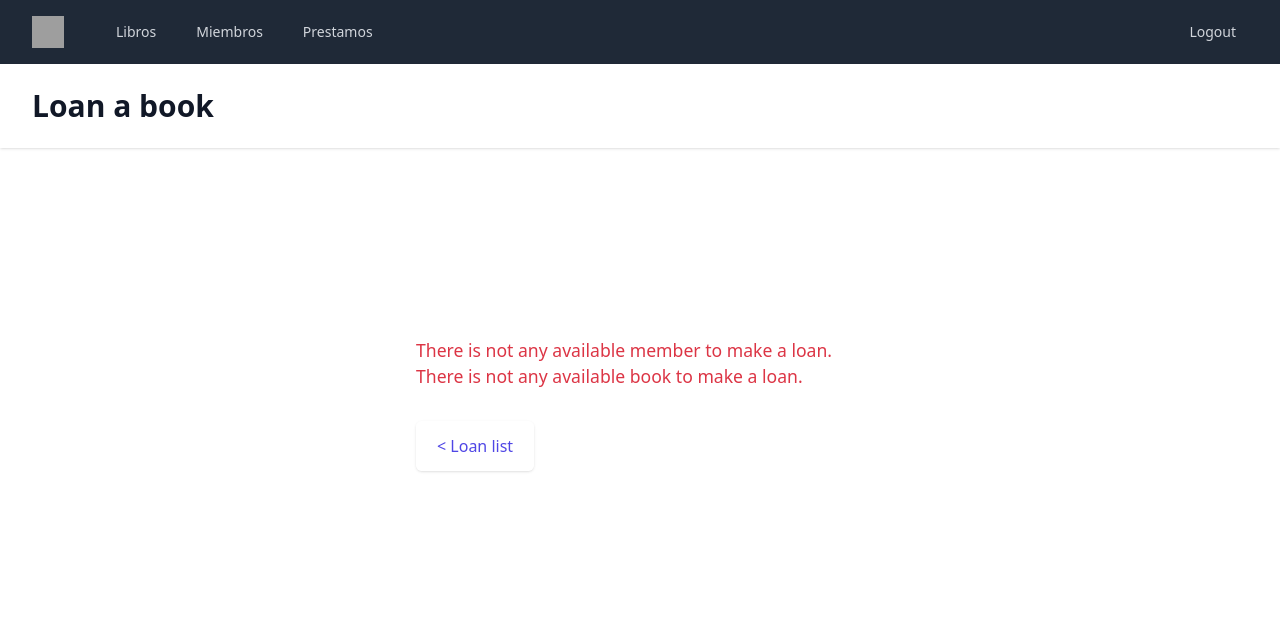
After one commit to ElDwarf/Biblioteca-manager-demo, a Django app: page /members/loan-a-book/ in a window 1280 px wide. The commit adds this page. Shown: the top 627 px of the page. Run offline with Django 4.2, Linux system fonts and the light colour scheme; the visitor is signed in with stand-in values (Sample User, id 1); data that the repository does not hold is empty; some libraries are stand-ins or nearby versions; grey boxes are pictures that could not be loaded.

Commit message:
BMA-14 Add Book a loan feature, front and backend

```diff
--- a/src/Biblioteca/Biblioteca/settings.py
+++ b/src/Biblioteca/Biblioteca/settings.py
@@ -25,7 +25,7 @@ SECRET_KEY = 'django-insecure-ccw%*jgf95)zhr7c4gk%7%f*+7p$@2zg+!)74$akgy7(%owvhs
 # SECURITY WARNING: don't run with debug turned on in production!
 DEBUG = True
 
-ALLOWED_HOSTS = []
+ALLOWED_HOSTS = ['localhost']
 
 LOGIN_REDIRECT_URL = '/books'
 LOGOUT_REDIRECT_URL = '/books'
@@ -123,6 +123,10 @@ USE_TZ = True
 
 STATIC_URL = 'static/'
 
+STATICFILES_DIRS = [  BASE_DIR / "static", ]
+
+#STATIC_ROOT = BASE_DIR / "static-root"
+
 # Default primary key field type
 # https://docs.djangoproject.com/en/4.0/ref/settings/#default-auto-field
 
--- a/src/Biblioteca/members/forms.py
+++ b/src/Biblioteca/members/forms.py
@@ -1,6 +1,8 @@
 from django.forms import ModelForm
-
-from .models import Loan
+from django import forms
+from .models import Loan, Member, Book, User
+from datetime import datetime, timezone, timedelta
+from django.core.exceptions import ValidationError
 
 
 class LoanForm(ModelForm):
@@ -10,3 +12,110 @@ class LoanForm(ModelForm):
 
     class Meta:
         fields = ['member', 'book', 'user', 'due_date']
+
+
+class LoanABookForm( forms.Form ):
+    member = forms.IntegerField()
+    book = forms.IntegerField()
+    due_date = forms.DateTimeField()
+    utc_offset_minutes = forms.IntegerField()
+
+
+    def get_form_options( self ):
+
+        form_options = {}
+        form_options['dict'] = {'member': {}, 'book': {} }
+        form_options['list'] = {'member': [], 'book': [] }
+
+        members = Member.objects.filter(status='A')
+        for member in members:
+            form_options['list']['member'].append( { 'id' : member.id, 'value' : member.name } )
+            form_options['dict']['member'][member.id] = { 'id' : member.id , 'value' : member.name }
+
+        books = Book.objects.filter(status='A')
+        for book in books:
+            form_options['list']['book'].append( { 'id' : book.id, 'value' : book.name } )
+            form_options['dict']['book'][book.id] = { 'id' : book.id , 'value' : book.name }
+
+        return form_options
+
+
+
+    def clean(self):
+        cleaned_data = super().clean()
+
+        utc_offset_minutes = cleaned_data.get('utc_offset_minutes')
+
+        due_date = cleaned_data.get('due_date')
+        due_date = due_date + timedelta(minutes = utc_offset_minutes)
+
+        now = datetime.now(timezone.utc)
+
+        if due_date <= now:
+            message = 'Due time must be after current time'
+            self.add_error('due_date', message)
+
+        if due_date == '':
+            message = 'Due time was not informated'
+            self.add_error('due_date', message)
+
+        return due_date
+
+
+    def clean_book(self):
+        data = self.cleaned_data["book"]
+
+        try:
+            book = Book.objects.get(pk = data)
+        except Book.DoesNotExist:
+            raise ValidationError('Book identification is not valid')
+
+        if book.status != 'A':
+            raise ValidationError('Book is not available')
+
+        if data == '':
+            raise ValidationError('Book identification was not provided')
+
+        return data
+
+    def clean_member(self):
+
+        data = self.cleaned_data["member"]
+
+        if data == "":
+            raise ValidationError('Member identfication was not provided')
+
+        try:
+            member = Member.objects.get(pk = data)
+        except Member.DoesNotExist:
+            raise ValidationError('Member identification is not valid')
+
+        if member.status != 'A':
+            raise ValidationError('Member has no "Activo" status')
+
+        return data
+
+
+    def save(self, commit=True, authorized_user = None):
+
+        field_values = {}
+        for field in self:
+            if field.value():
+                field_values[field.html_name] = field.value()
+
+        book_object = Book.objects.get( id=field_values['book'] )
+        book_object.status = 'P'
+
+        loan_object = Loan(
+                status = 'P',
+                user = authorized_user,
+                member = Member.objects.get(id=field_values['member']),
+                book = book_object,
+                due_date= field_values['due_date'],
+        )
+
+        if commit:
+            loan_object.save()
+            book_object.save()
+
+        return loan_object
--- /dev/null
+++ b/src/Biblioteca/members/templates/loan_a_book.html
@@ -0,0 +1,126 @@
+{% extends 'base.html'%}
+
+{% block title  %} Loan a book {% endblock%}
+
+{% block body  %}
+
+
+<div class="min-h-full flex items-center justify-center py-12 px-4 sm:px-6 lg:px-8">
+  <div class="max-w-md w-full space-y-8">
+
+
+    <h2  class=" title-validation-{{ form_validation_message.title.type }}">
+          {{ form_validation_message.title.text }}
+    </h2>
+    <h2  class=" title-validation-{{ form_validation_message.secondary_title.type }}">
+      {{ form_validation_message.secondary_title.text }}
+    </h2>
+
+    {% if form_options.member and  form_options.book %}
+
+      <form class="mt-8 space-y-6" action="{% url 'loan_a_book' %}" method="POST">
+        {% csrf_token %}
+
+        <!--
+        <input type="hidden" name="next" value="{{ next }}" />
+        <input type="hidden" name="remember" value="true">
+        -->
+
+        <input id="utc_offset_minutes" type="hidden" name="utc_offset_minutes" value="">
+
+        <div class="rounded-md shadow-sm pb-4">
+
+          <div class="py-3">
+            <label for="id_member" class="sr-only">member</label>
+
+            <select name="member" id="id_member"  required class="rounded-none relative block w-full px-3 py-2 border border-gray-300 placeholder-gray-500 text-gray-900 rounded-b-md focus:outline-none focus:ring-indigo-500 focus:border-indigo-500 focus:z-10 sm:text-sm">
+              <option value="{{ form_values.member.id }}" selected="">{{ form_values.member.value }}</option>
+              {% for member in form_options.member %}
+                {% if member.id != form_values.member.id %}
+                  <option value="{{ member.id }}">{{ member.value }}</option>
+                {% endif %}
+              {% endfor %}
+            </select>
+
+            <ul class="list-none">
+              {% for message in form_validation_message.member %}
+                <li class="field-validation-danger">{{ message }}</li>
+              {% endfor %}
+            </ul>
+          </div>
+
+          <div class="py-3">
+            <label for="id_book" class="sr-only">book</label>
+
+            <select name="book" id="id_book"  required class="rounded-none relative block w-full px-3 py-2 border border-gray-300 placeholder-gray-500 text-gray-900 rounded-b-md focus:outline-none focus:ring-indigo-500 focus:border-indigo-500 focus:z-10 sm:text-sm">
+              <option value="{{ form_values.book.id }}" selected="">{{ form_values.book.value }}</option>
+              {% for book in form_options.book %}
+                {% if book.id != form_values.book.id %}
+                  <option value="{{ book.id }}">{{ book.value }}</option>
+                {% endif %}
+              {% endfor %}
+            </select>
+
+            <ul class="list-none">
+              {% for message in form_validation_message.book %}
+              <li class="field-validation-danger">{{ message }}</li>
+              {% endfor %}
+            </ul>
+          </div>
+
+          <div>
+            <label for="id_due_date" class="sr-only">due_date</label>
+            <input id="id_due_date" name="due_date" value="{{form_values.due_date.value}}" type="datetime-local" autocomplete="text" min="" max="" required class="appearance-none rounded-none relative block w-full px-3 py-2 border border-gray-300 placeholder-gray-500 text-gray-900 rounded-b-md focus:outline-none focus:ring-indigo-500 focus:border-indigo-500 focus:z-10 sm:text-sm" placeholder="Loan due date">
+            <ul class="list-none">
+              {% for message in form_validation_message.due_date %}
+              <li class="field-validation-danger">{{ message }}</li>
+              {% endfor %}
+            </ul>
+          </div>
+
+        </div>
+
+        <div>
+          <button type="submit" class="group relative w-full flex justify-center py-2 px-4 border border-transparent text-sm font-medium rounded-md text-white bg-indigo-600 hover:bg-indigo-700 focus:outline-none focus:ring-2 focus:ring-offset-2 focus:ring-indigo-500">
+            <span class="absolute left-0 inset-y-0 flex items-center pl-3"> </span> Register loan
+          </button>
+        </div>
+      </form>
+
+      <script type="text/javascript">
+        const now = new Date();
+
+        const utcOffsetMinutes = now.getTimezoneOffset();
+        document.getElementById('utc_offset_minutes').value = utcOffsetMinutes;
+
+        //datetime-local input format: 2022-01-20T13:14
+        const nowMonth =  String( parseInt( now.getMonth()) + 1 ).padStart(2, '0')
+        const minimunDueDateTime =
+                now.getFullYear() + '-' +
+                nowMonth + '-' +
+                now.getDate() + 'T' +
+                now.getHours() + ':' +
+                now.getMinutes();
+        console.log( minimunDueDateTime )
+        document.getElementById('id_due_date').setAttribute('min', minimunDueDateTime);
+
+      </script>
+
+    {% endif %}
+
+
+    <div class=" inline-flex rounded-md shadow mt-8 space-y-6">
+      <a href="/members/loans" class="inline-flex items-center justify-center px-5 py-3 border border-transparent text-base font-medium rounded-md text-indigo-600 bg-white hover:bg-indigo-50">
+          < Loan list
+      </a>
+     </div>
+
+
+
+  </div>
+</div>
+
+
+
+
+{% endblock%}
--- a/src/Biblioteca/members/urls.py
+++ b/src/Biblioteca/members/urls.py
@@ -2,6 +2,8 @@ from django.contrib.auth.decorators import login_required
 from django.urls import path
 
 from .views import MemberListView, MemeberView, LoanListView, LoanView
+
+from . import views
 
 
 urlpatterns = [
@@ -10,4 +12,6 @@ urlpatterns = [
          login_required(MemeberView.as_view()), name='member-detail'),
     path('loans', login_required(LoanListView.as_view()), name='loan-list'),
     path('loans/<int:pk>/', login_required(LoanView.as_view()), name='loan-list'),
+
+    path('loan-a-book/', views.LoanViews.loan_a_book, name='loan_a_book'),
 ]
--- a/src/Biblioteca/members/views.py
+++ b/src/Biblioteca/members/views.py
@@ -2,10 +2,10 @@
 from django.shortcuts import render
 from django.views.generic import ListView
 from django.views.generic.detail import DetailView
-
-from .forms import LoanForm
+from django.http import HttpResponse, HttpRequest
 from .models import Member, Loan
-
+from .forms import LoanABookForm
+from django.contrib.auth.decorators import login_required
 
 
 class MemberListView(ListView):
@@ -22,3 +22,66 @@ class LoanListView(ListView):
 
 class LoanView(DetailView):
     model = Loan
+
+
+class LoanViews():
+
+    @login_required
+    #@permission_required('loan.add')
+    #@permission_required('book.update')
+    def loan_a_book( request ):
+
+        form_validation_message = {}
+        form_values = {}
+
+        if request.method == 'POST':
+            form = LoanABookForm(request.POST)
+            if form.is_valid():
+                form_validation_message['title'] = {'type': 'success', 'text': 'Loan successfully registered'}
+                form.save( authorized_user=request.user  )
+                form = LoanABookForm()
+            else:
+                form_validation_message['title'] = {'type': 'danger', 'text': 'Please correct this errors'}
+
+        elif request.method == 'GET':
+            form_validation_message['title'] = {'type': 'empty', 'text': ''}
+            form_validation_message['secondary-title'] = {'type': 'empty', 'text': ''}
+            form = LoanABookForm()
+
+        form_options = form.get_form_options()
+        validation_message = ''
+        if not form_options['dict']['member']:
+            validation_message = ' There is not any available member to make a loan.'
+        if not form_options['dict']['book']:
+            validation_message += ' There is not any available book to make a loan.'
+        form_validation_message['secondary_title'] = {'type': 'danger', 'text': validation_message}
+
+
+        if form_options['dict']['book'] and form_options['dict']['member']:
+            for field in form:
+
+                error_messages = []
+                for message in field.errors:
+                    error_messages.append(message )
+                if not error_messages:
+                    error_messages = ['']
+                form_validation_message[field.html_name] = error_messages
+
+                field_value = field.value()
+                if field_value:
+                    if field.html_name in form_options['dict']:
+                        form_values[field.html_name] = form_options['dict'][field.html_name][int(field_value)]
+                    else:
+                        form_values[field.html_name] = {'id': 0, 'value': field_value }
+                else:
+                    if field.html_name in form_options['dict']:
+                        first_index = next(iter(form_options['dict'][field.html_name]))
+                        form_values[field.html_name] = form_options['dict'][field.html_name][first_index]
+                    else:
+                        form_values[field.html_name] = {'id': 0, 'value': '' }
+
+        return render( request, 'loan_a_book.html',
+                {'form_validation_message': form_validation_message,
+                 'form_values':form_values,
+                 'form_options':form_options['list']}
+        )
--- /dev/null
+++ b/src/Biblioteca/static/css/styles.css
@@ -0,0 +1,25 @@
+:root {
+    --danger: #DC3545;
+    --warning: #FFC108;
+    --success: #198754;
+  }
+
+
+  .field-validation-danger {
+    color: var(--danger);
+    font-size: 0.875rem;
+  }
+
+  .title-validation-danger {
+    color: var(--danger);
+    font-size: 1.1rem;
+  }
+
+  .title-validation-success {
+    color: var(--success);
+    font-size: 1.1rem;
+  }
+
+  select {
+    background-color: white;
+  }
--- a/src/Biblioteca/templates/base.html
+++ b/src/Biblioteca/templates/base.html
@@ -4,6 +4,7 @@
   <meta charset="UTF-8">
   <meta name="viewport" content="width=device-width, initial-scale=1.0">
   <script src="https://cdn.tailwindcss.com"></script>
+  <link rel="stylesheet" href="/static/css/styles.css" >
 </head>
 <body>
     <div class="min-h-full">
```
Also changed, not shown: src/Biblioteca/members/models.py (+3 -11 lines), src/Biblioteca/members/status_choices.py (added, +10 -0 lines), src/Biblioteca/members/templates/members/loan_list.html (+14 -1 lines), src/Biblioteca/templates/navbar.html (line endings or trailing spaces).
